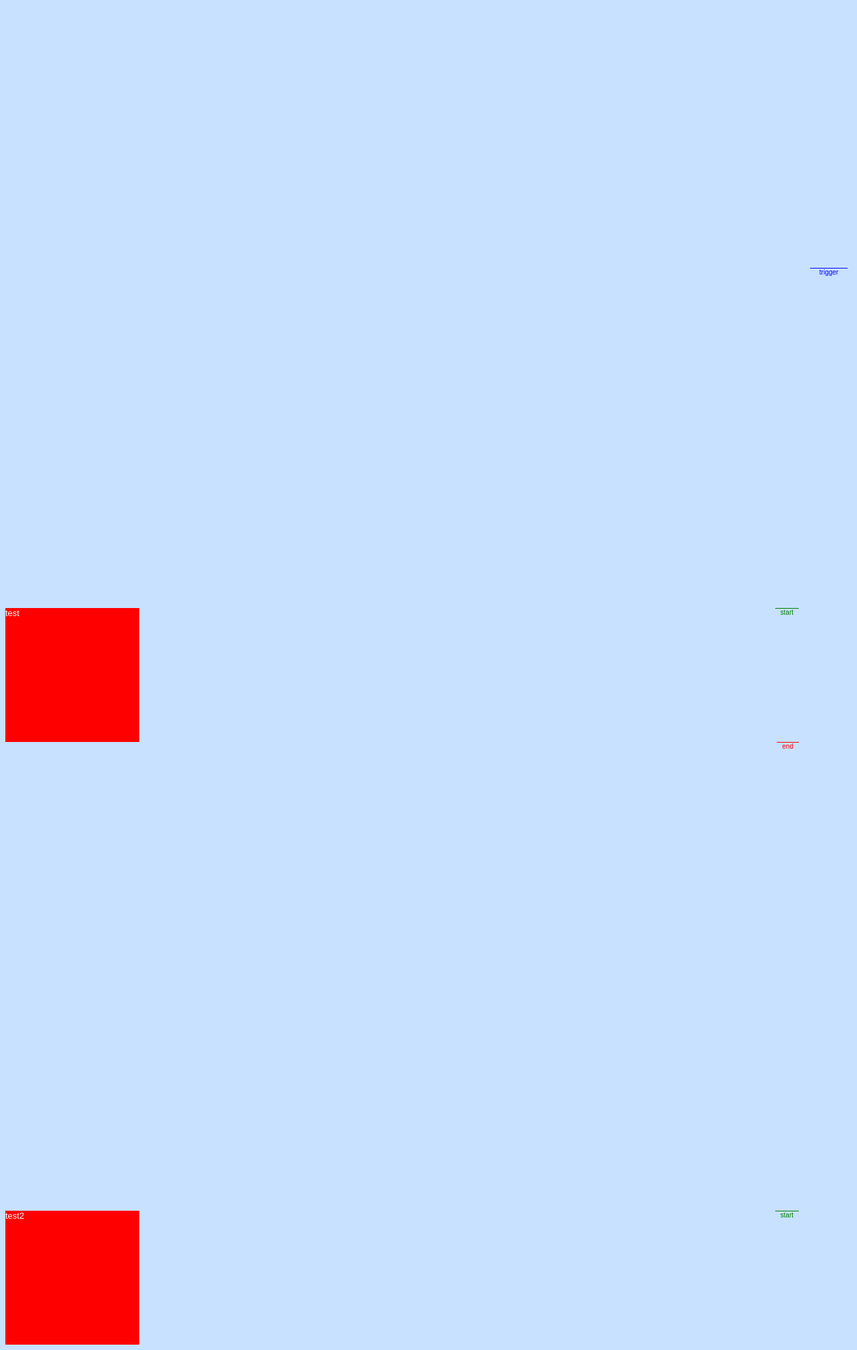
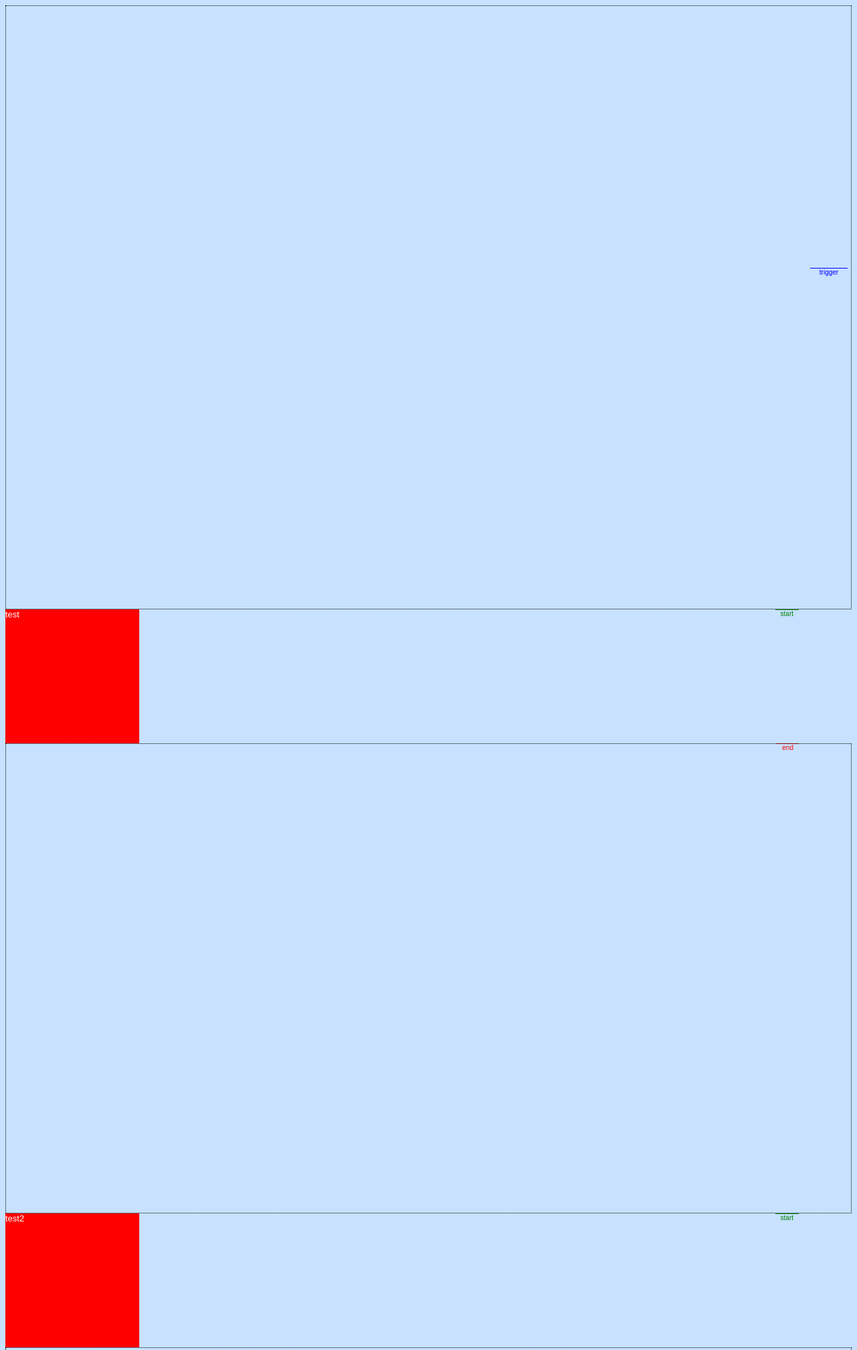
Before and after one commit to PS-FHD/Sandbox, a plain HTML site: page Framework Tests/only_scrollmagic/index2.html in a window 1280 px wide. Shown: the top 2016 px of the page at 67% size. Drawn offline with Linux system fonts and the light colour scheme.

Commit message:
Verbesserung letzter commit.

```diff
--- a/Framework Tests/only_scrollmagic/index2.html
+++ b/Framework Tests/only_scrollmagic/index2.html
@@ -8,14 +8,14 @@
         <script type="text/javascript" src="../ScrollMagic/js/jquery.scrollmagic.js"></script>
         <script type="text/javascript" src="../ScrollMagic/js/jquery.scrollmagic.debug.js"></script>
     </head>
-
+    <body>
       <div id="container">
           <div class="scrollContent">
               <section>
-                <div style="height: 900px"></div>
+                  <div style="height: 900px; border: 1px dotted"></div>
                   <div id="trigger1"></div>
                   <div id="animate1" style="width:200px; height: 200px; color:#fff; background-color:#f00; ">test</div>
-                <div style="height: 700px"></div>
+                  <div style="height: 700px; border: 1px dotted"></div>
 
                   <script>
                        // init controller
@@ -36,7 +36,7 @@
               <section>
                   <div id="trigger2"></div>
                   <div id="animate2" style="width:200px; height: 200px; color:#fff; background-color:#f00; ">test2</div>
-                <div style="height: 700px"></div>
+                  <div style="height: 700px; border: 1px dotted"></div>
 
                   <script>
                       var tween = TweenMax.to("#animate2", 0.5, {backgroundColor: "yellow"});
@@ -50,7 +50,5 @@
               </section>
           </div>
       </div>
-
-
-
+    </body>
 </html>
```
Lines whose indentation alone changed are shown as unchanged.
